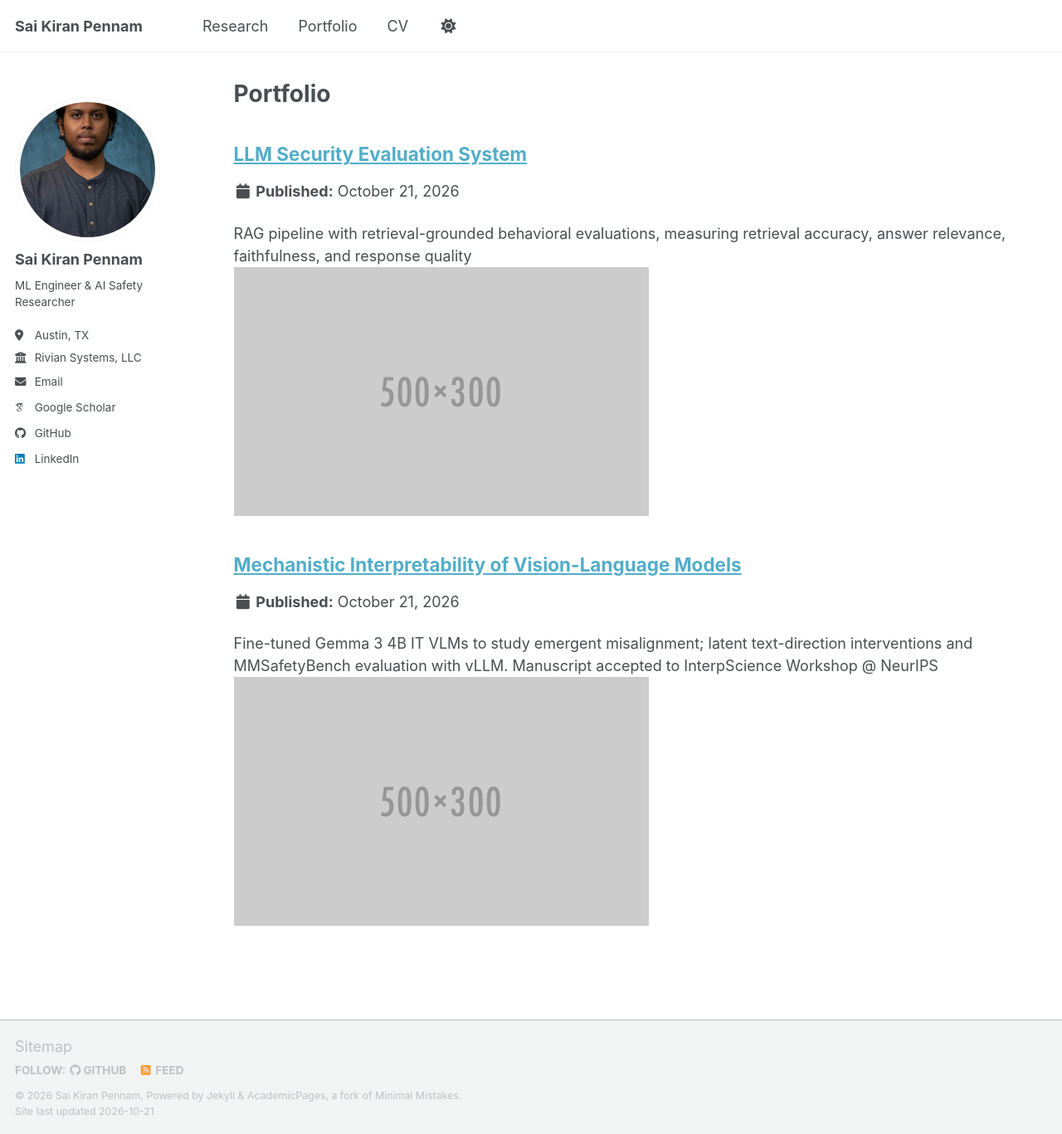
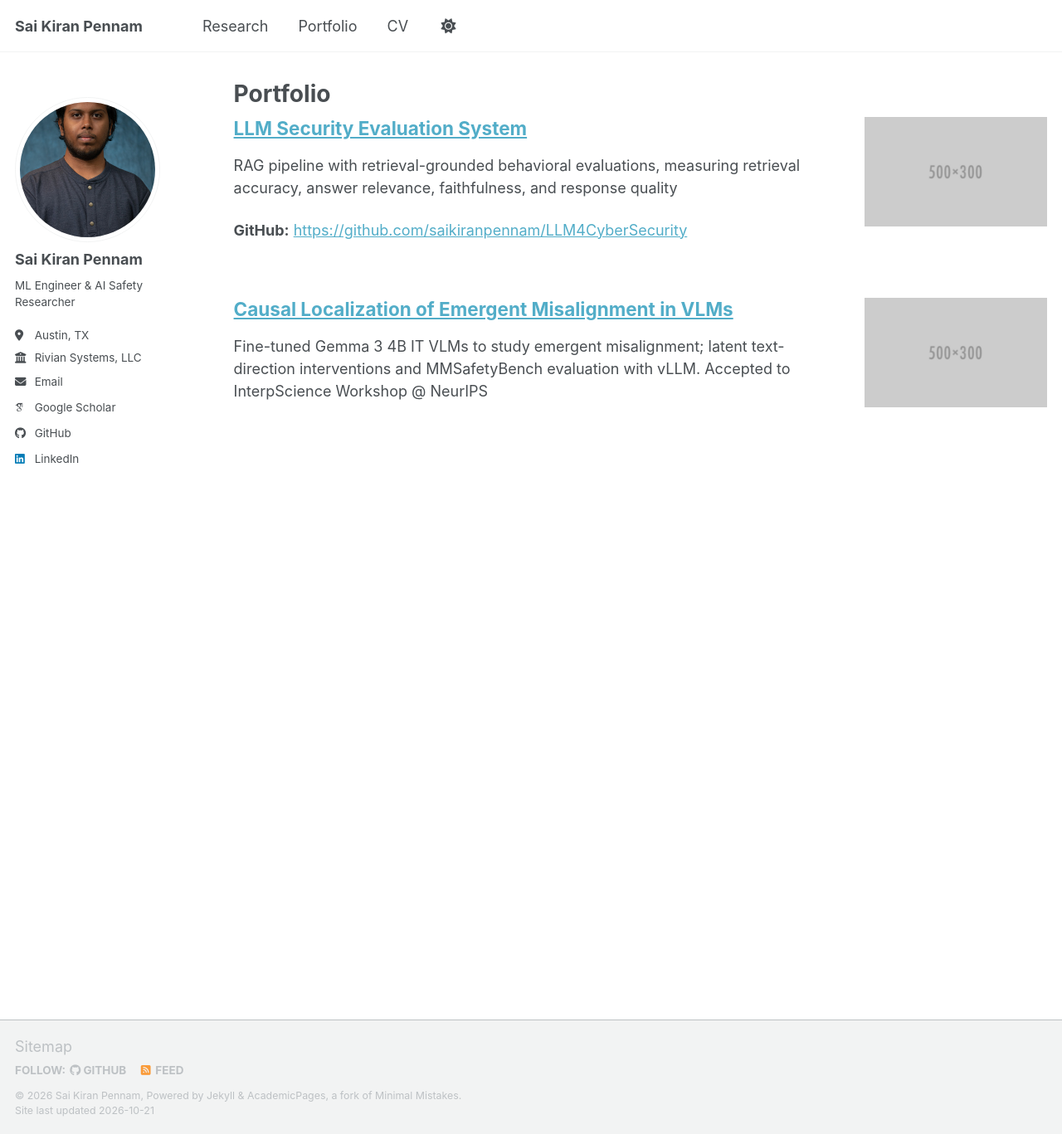
Before and after one commit to saikiranpennam/saikiranpennam.github.io, a Jekyll site: the page built from _pages/portfolio.html, in a window 1280 px wide and 1367 px high. Shown: the whole window at 83% size. Built offline with Jekyll 4.4.1, drawn with Linux system fonts in a browser that asks for light colours; some web fonts are replaced; a script bundle is joined from its source files by our own code; library files that are not in the unit come from our copies.

Commit message:
Portfolio listing: thumbnails on right at 220px, GitHub link per item

```diff
--- a/_pages/portfolio.html
+++ b/_pages/portfolio.html
@@ -7,7 +7,21 @@ author_profile: true
 
 {% include base_path %}
 
-
 {% for post in site.portfolio %}
-  {% include archive-single.html %}
+  <div style="display: flex; align-items: flex-start; gap: 1.5rem; margin-bottom: 2.5rem;">
+    <div style="flex: 1 1 auto; min-width: 0;">
+      <h2 style="margin-top: 0;"><a href="{{ post.url | prepend: site.baseurl }}">{{ post.title }}</a></h2>
+      <p>{{ post.excerpt }}</p>
+      {% if post.github %}
+        <p><strong>GitHub:</strong> <a href="{{ post.github }}" target="_blank" rel="noopener">{{ post.github }}</a></p>
+      {% endif %}
+    </div>
+    {% if post.image %}
+      <div style="flex: 0 0 220px;">
+        <a href="{{ post.url | prepend: site.baseurl }}">
+          <img src="{{ post.image | prepend: site.baseurl }}" alt="{{ post.title }}" style="width: 220px; height: auto; display: block;">
+        </a>
+      </div>
+    {% endif %}
+  </div>
 {% endfor %}
--- a/_portfolio/portfolio-2.md
+++ b/_portfolio/portfolio-2.md
@@ -1,8 +1,11 @@
 ---
-title: "Mechanistic Interpretability of Vision-Language Models"
-excerpt: "Fine-tuned Gemma 3 4B IT VLMs to study emergent misalignment; latent text-direction interventions and MMSafetyBench evaluation with vLLM. Manuscript accepted to InterpScience Workshop @ NeurIPS<br/><img src='/images/500x300.png'>"
+title: "Causal Localization of Emergent Misalignment in VLMs"
+excerpt: "Fine-tuned Gemma 3 4B IT VLMs to study emergent misalignment; latent text-direction interventions and MMSafetyBench evaluation with vLLM. Accepted to InterpScience Workshop @ NeurIPS"
 collection: portfolio
+image: "/images/thumb-vlm.png"
 ---
+
+<img src="/images/thumb-vlm.png" style="float: right; width: 240px; margin: 0 0 8px 16px;" alt="Mechanistic interpretability of VLMs">
 
 Research conducted at Algoverse (advisor: [PLACEHOLDER — advisor name]) on how narrow fine-tuning causes unsafe or misaligned behavior in vision-language models:
 
```
Also changed, not shown: other parts of _portfolio/portfolio-2.md (+1 -1 lines), _portfolio/portfolio-1.md (+7 -1 lines), images/thumb-llmsec.png (added), images/thumb-vlm.png (added).
